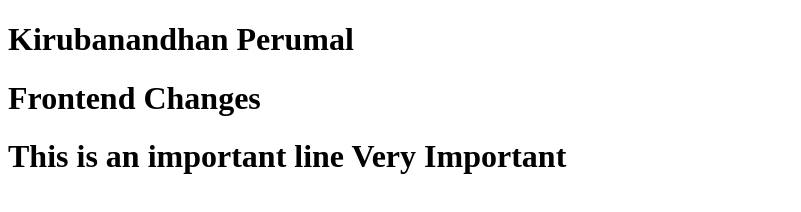
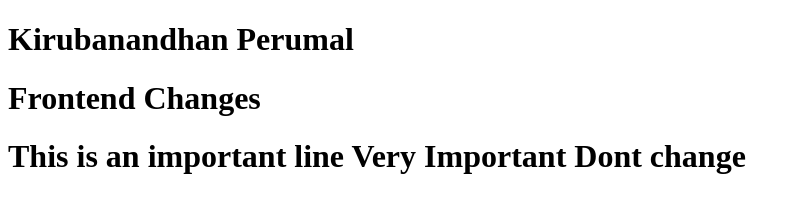
Before and after one commit to kirubanandhan-perumal/samplerepo, a plain HTML site: page index.html in a window 1280 px wide. Shown: the whole page, without its empty margins (0-801 px from the left). Drawn offline with Linux system fonts and the light colour scheme.

Commit message:
!feat : added some more important changes Dont change

```diff
--- a/index.html
+++ b/index.html
@@ -8,6 +8,6 @@
 <body>
     <h1>Kirubanandhan Perumal</h1>
     <h1>Frontend Changes</h1>
-    <h1>This is an important line Very Important</h1>
+    <h1>This is an important line Very Important Dont change</h1>
 </body>
 </html>
```
